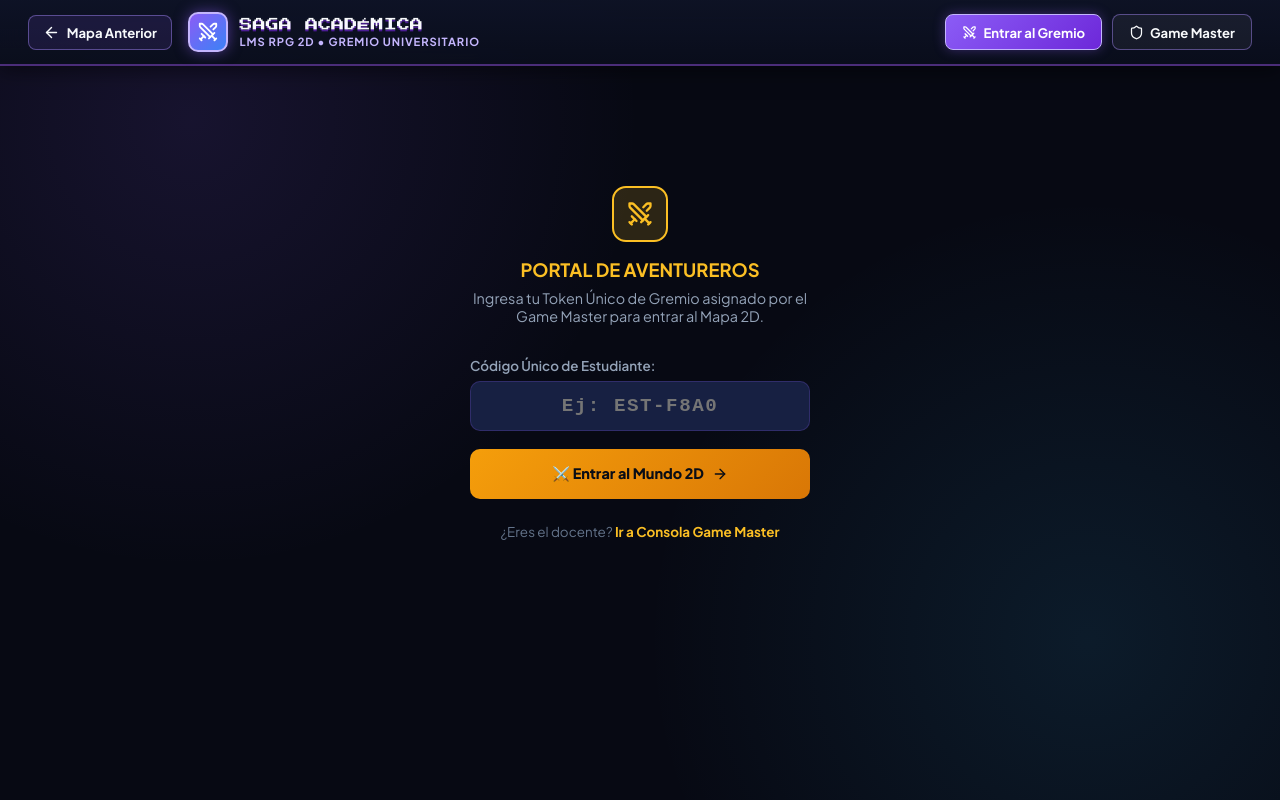
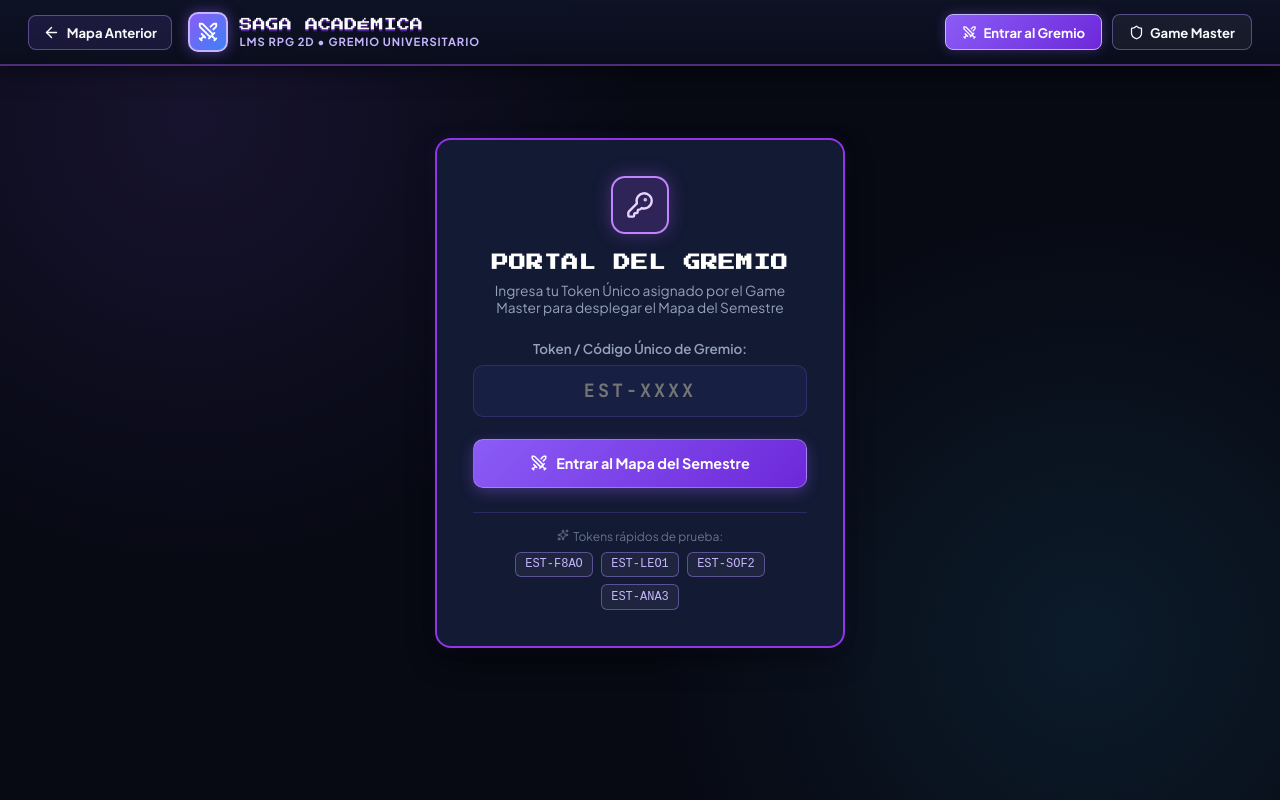
Before and after one commit to Guillentech/RPG_Estadistica, a React (Vite) app in the folder frontend/: page /estudiante in a window 1280 px wide. Built offline with nearby package versions, Linux system fonts and the light colour scheme.

Commit message:
Update student login with RPG styling and validation
Adds strict token validation using regex to ensure guild codes match required formats. Revamps the login UI with thematic icons and adds quick-access tokens for demonstration purposes, while updating the gitignore for local database safety.

```diff
--- a/frontend/src/pages/AccesoEstudiante.jsx
+++ b/frontend/src/pages/AccesoEstudiante.jsx
@@ -1,23 +1,31 @@
-import React, { useState } from 'react';
+import React, { useState, useEffect } from 'react';
+import { useNavigate } from 'react-router-dom';
 import { useAuth } from '../context/AuthContext';
-import { useNavigate, Link } from 'react-router-dom';
-import { Swords, ArrowRight, AlertCircle } from 'lucide-react';
+import { KeyRound, Swords, Sparkles, AlertCircle } from 'lucide-react';
 
 export default function AccesoEstudiante() {
   const [codigo, setCodigo] = useState('');
   const [error, setError] = useState('');
   const [cargando, setCargando] = useState(false);
+  const { user, loginEstudiante } = useAuth();
+  const navigate = useNavigate();
 
-  const { loginEstudiante } = useAuth();
-  const navigate = useNavigate();
+  useEffect(() => {
+    if (user && user.rol === 'estudiante') {
+      navigate('/panel-estudiante');
+    }
+  }, [user, navigate]);
 
   const handleSubmit = async (e) => {
     e.preventDefault();
     setError('');
 
     const codigoLimpio = codigo.trim().toUpperCase();
-    if (!codigoLimpio) {
-      return setError('Ingresa tu código único de gremio (Ej: EST-XXXX).');
+    // Validación estricta de formato de token (Requisito 18)
+    const tokenRegex = /^[A-Z0-9-]{4,15}$/;
+    if (!codigoLimpio || !tokenRegex.test(codigoLimpio)) {
+      setError('Ingresa un código de gremio válido (ejemplo: EST-F8AO).');
+      return;
     }
 
     setCargando(true);
@@ -29,71 +37,79 @@ export default function AccesoEstudiante() {
       });
       const data = await res.json();
 
-      if (res.ok) {
+      if (res.ok && data.success) {
         loginEstudiante(data.estudiante);
         navigate('/panel-estudiante');
       } else {
-        setError(data.error || 'Token de gremio no encontrado.');
+        setError(data.error || 'Código inválido o no registrado en el Gremio.');
       }
     } catch {
-      setError('Error al conectar con el servidor.');
+      setError('Error al comunicarse con el servidor.');
     } finally {
       setCargando(false);
     }
   };
 
   return (
-    <div className="container" style={{ maxWidth: '460px', marginTop: '3.5rem' }}>
-      <div className="rpg-box" style={{ padding: '2.5rem' }}>
-        <div style={{ textAlign: 'center', marginBottom: '2rem' }}>
+    <div className="container" style={{ maxWidth: '450px', marginTop: '3rem' }}>
+      <div className="card-pro" style={{ padding: '2.25rem', border: '2px solid #9333ea' }}>
+        <div style={{ textAlign: 'center', marginBottom: '1.5rem' }}>
           <div style={{
-            width: '56px',
-            height: '56px',
+            width: '58px',
+            height: '58px',
             borderRadius: '14px',
-            background: 'rgba(251, 191, 36, 0.15)',
-            color: '#fbbf24',
-            border: '2px solid #fbbf24',
+            background: 'rgba(168, 85, 247, 0.18)',
+            border: '2px solid #c084fc',
+            color: '#e9d5ff',
             display: 'flex',
             alignItems: 'center',
             justifyContent: 'center',
-            margin: '0 auto 1rem auto'
+            margin: '0 auto 1rem auto',
+            boxShadow: '0 0 18px rgba(168, 85, 247, 0.35)'
           }}>
-            <Swords size={28} />
+            <KeyRound size={28} />
           </div>
-          <h2 className="font-pixel" style={{ fontSize: '1.15rem', color: '#fbbf24' }}>PORTAL DE AVENTUREROS</h2>
-          <p style={{ color: 'var(--text-muted)', fontSize: '0.9rem', marginTop: '0.5rem' }}>
-            Ingresa tu Token Único de Gremio asignado por el Game Master para entrar al Mapa 2D.
+          <h2 className="pixel-font" style={{ fontSize: '1.05rem', color: '#fff' }}>PORTAL DEL GREMIO</h2>
+          <p style={{ color: 'var(--text-muted)', fontSize: '0.86rem', marginTop: '0.45rem' }}>
+            Ingresa tu Token Único asignado por el Game Master para desplegar el Mapa del Semestre
           </p>
         </div>
 
         {error && (
           <div style={{
-            background: 'rgba(239, 68, 68, 0.15)',
-            border: '1px solid #ef4444',
-            color: '#f87171',
-            padding: '0.85rem',
+            background: 'rgba(239, 68, 68, 0.14)',
+            border: '1px solid rgba(239, 68, 68, 0.4)',
+            color: '#fca5a5',
+            padding: '0.8rem',
             borderRadius: '10px',
+            marginBottom: '1.2rem',
             fontSize: '0.86rem',
             display: 'flex',
             alignItems: 'center',
-            gap: '0.6rem',
-            marginBottom: '1.25rem'
+            gap: '0.5rem'
           }}>
             <AlertCircle size={18} />
             <span>{error}</span>
           </div>
         )}
 
-        <form onSubmit={handleSubmit}>
-          <div className="input-group">
-            <label className="input-label">Código Único de Estudiante:</label>
+        <form onSubmit={handleSubmit} noValidate>
+          <div style={{ marginBottom: '1.35rem' }}>
+            <label className="input-label" style={{ textAlign: 'center' }}>Token / Código Único de Gremio:</label>
             <input
               type="text"
               className="input-pro"
-              placeholder="Ej: EST-F8A0"
+              style={{
+                textAlign: 'center',
+                letterSpacing: '3px',
+                fontWeight: '800',
+                fontSize: '1.15rem',
+                fontFamily: 'JetBrains Mono, monospace',
+                color: '#38bdf8'
+              }}
               value={codigo}
               onChange={(e) => setCodigo(e.target.value.toUpperCase())}
-              style={{ textAlign: 'center', fontFamily: 'monospace', fontSize: '1.2rem', fontWeight: '800', letterSpacing: '0.08em' }}
+              placeholder="EST-XXXX"
               required
             />
           </div>
@@ -101,16 +117,41 @@ export default function AccesoEstudiante() {
           <button
             type="submit"
             disabled={cargando}
-            className="btn-pro"
-            style={{ width: '100%', padding: '0.95rem', background: 'linear-gradient(135deg, #f59e0b 0%, #d97706 100%)', color: '#090d16', fontWeight: '800' }}
+            className="btn-pro btn-pro-ai"
+            style={{ width: '100%', padding: '0.9rem' }}
           >
-            <span>{cargando ? 'Abriendo portal...' : '⚔️ Entrar al Mundo 2D'}</span>
-            <ArrowRight size={16} />
+            <Swords size={18} />
+            <span>{cargando ? 'Invocando Héroe...' : 'Entrar al Mapa del Semestre'}</span>
           </button>
         </form>
 
-        <div style={{ marginTop: '1.5rem', textAlign: 'center', fontSize: '0.84rem', color: 'var(--text-dim)' }}>
-          ¿Eres el docente? <Link to="/profesor" style={{ color: '#fbbf24', textDecoration: 'none', fontWeight: '700' }}>Ir a Consola Game Master</Link>
+        {/* Accesos rápidos de prueba para demostración */}
+        <div style={{ marginTop: '1.5rem', paddingTop: '1rem', borderTop: '1px solid var(--border)', textAlign: 'center' }}>
+          <span style={{ fontSize: '0.75rem', color: 'var(--text-dim)', display: 'block', marginBottom: '0.5rem' }}>
+            <Sparkles size={12} style={{ display: 'inline', marginRight: '4px' }} />
+            Tokens rápidos de prueba:
+          </span>
+          <div style={{ display: 'flex', gap: '0.45rem', justifyContent: 'center', flexWrap: 'wrap' }}>
+            {['EST-F8AO', 'EST-LEO1', 'EST-SOF2', 'EST-ANA3'].map(tok => (
+              <button
+                key={tok}
+                type="button"
+                onClick={() => setCodigo(tok)}
+                style={{
+                  background: 'rgba(255,255,255,0.05)',
+                  border: '1px solid var(--border-light)',
+                  color: '#c4b5fd',
+                  padding: '0.3rem 0.6rem',
+                  borderRadius: '6px',
+                  fontSize: '0.75rem',
+                  fontFamily: 'monospace',
+                  cursor: 'pointer'
+                }}
+              >
+                {tok}
+              </button>
+            ))}
+          </div>
         </div>
       </div>
     </div>
```
Also changed, not shown: 1 other file (tests, documents, lock files or other folders).
